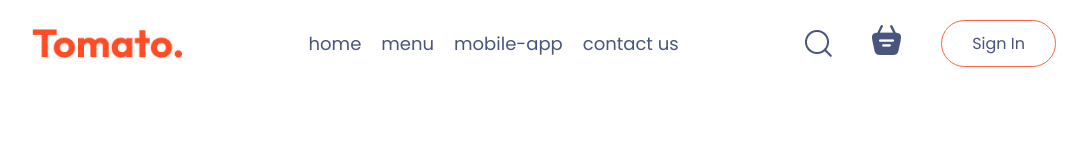
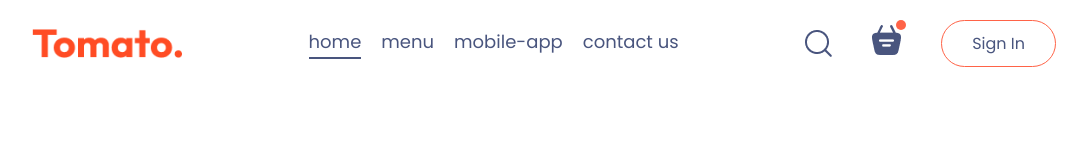
Before and after one commit to creation7654321/food-ordering-react, a React (Vite) app: page / in a window 1280 px wide. Shown: the top 160 px of the page, without its empty margins (96-1183 px from the left). Built offline with nearby package versions, Linux system fonts and the light colour scheme.

Commit message:
adding active link indicator when menu is selected in the navbar using useState

```diff
--- a/src/components/Navbar/Navbar.css
+++ b/src/components/Navbar/Navbar.css
@@ -33,3 +33,22 @@
 .navbar button:hover{
     background-color: #fff4f2;
 }
+.navbar .active{
+    padding-bottom: 2px;
+    border-bottom: 2px solid #49557e;
+}
+.navbar li{
+    cursor:pointer;
+}
+.navbar-search-icon{
+    position: relative;
+}
+.navbar-search-icon .dot{
+    position: absolute;
+    min-width: 10px;
+    min-height: 10px;
+    background-color: tomato;
+    border-radius: 5px;
+    top: -5px;
+    right: -5px;
+}
--- a/src/components/Navbar/Navbar.jsx
+++ b/src/components/Navbar/Navbar.jsx
@@ -1,16 +1,18 @@
-import React from 'react'
+import React, { useState } from 'react'
 import './Navbar.css'
 import {assets} from '../../assets/assets'
 
 export default function Navbar() {
+    const [menu, setMenu] = useState("home");
+
   return (
     <div className='navbar'>
         <img src={assets.logo} alt="" className="logo" />
         <ul className="navbar-menu">
-            <li>home</li>
-            <li>menu</li>
-            <li>mobile-app</li>
-            <li>contact us</li>
+            <li onClick={()=>setMenu("home")} className={menu==="home"?"active":""}>home</li>
+            <li onClick={()=>setMenu("menu")} className={menu==="menu"?"active":""}>menu</li>
+            <li onClick={()=>setMenu("mobile-app")} className={menu==="mobile-app"?"active":""}>mobile-app</li>
+            <li onClick={()=>setMenu("contact-us")} className={menu==="contact-us"?"active":""}>contact us</li>
         </ul>
         <div className="navbar-right">
             <img src={assets.search_icon} alt="" />
```
